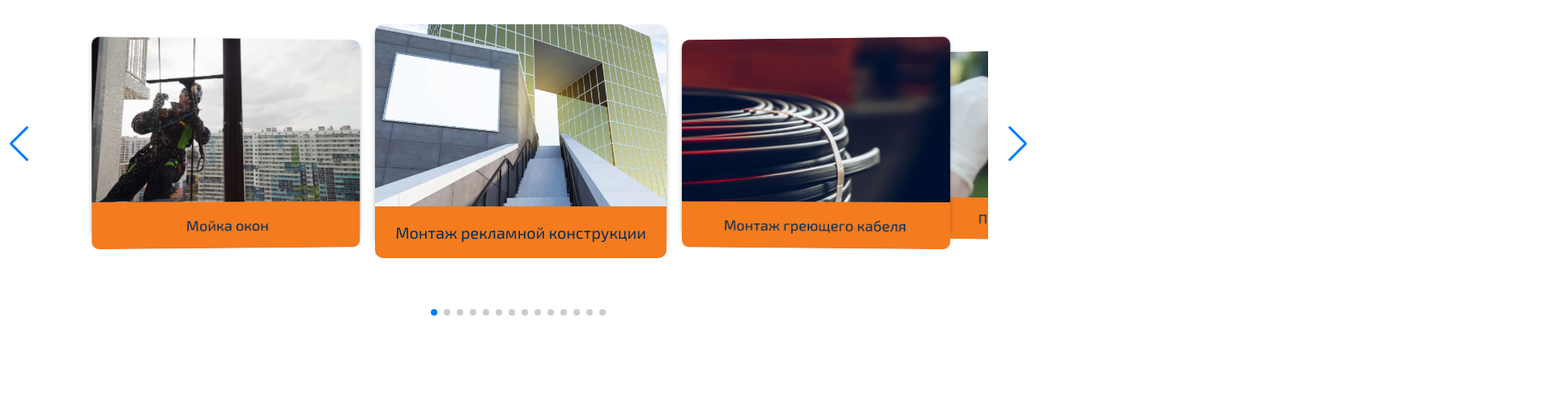
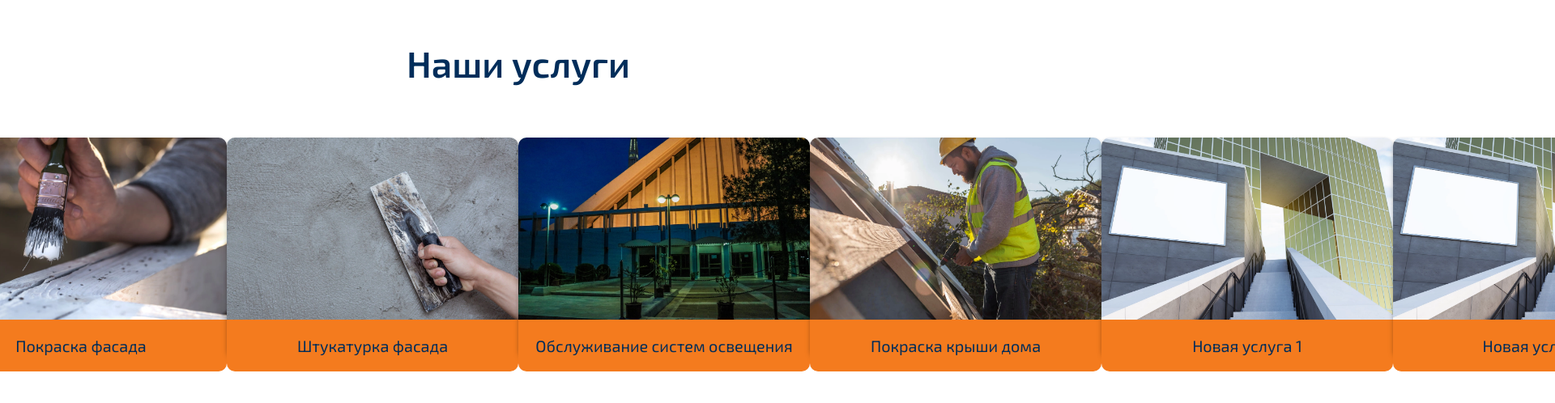
Before and after one commit to yegor-dyakovskiy/react-promalp, a React (Vite) app: page / in a window 1280 px wide. Shown: the top 498 px of the page at 81% size, 1920 px wide, since content can reach past the window. Built offline with nearby package versions, Linux system fonts and the light colour scheme.

Commit message:
nothing changed

```diff
--- a/src/components/Cards/Cards.jsx
+++ b/src/components/Cards/Cards.jsx
@@ -1,11 +1,8 @@
 import './Cards.css';
 import Card from '../Card/Card.jsx';
-import { Swiper, SwiperSlide } from 'swiper/react';
-import { Keyboard, Pagination, Navigation, EffectCoverflow } from 'swiper/modules';
-import 'swiper/css'; // Подключаем базовые стили Swiper
-import 'swiper/css/navigation';  // Для стилей навигации
-import 'swiper/css/pagination';  // Для стилей пагинации
-import 'swiper/css/effect-coverflow'; // Для стилей эффекта Coverflow
+import { useState, useEffect } from 'react';
+import AOS from 'aos';
+import 'aos/dist/aos.css'; // Подключаем стили для AOS
 import service10 from '../../assets/img/service-10.webp';
 import service1 from '../../assets/img/service-1.webp';
 import service2 from '../../assets/img/service-2.webp';
@@ -17,74 +14,106 @@ import service8 from '../../assets/img/service-8.webp';
 import service9 from '../../assets/img/service-9.webp';
 
 const cardsData = [
-    { id: 1, imgPath: service10, title: 'Мойка окон', aosAnimation: 'fade-up' },
-    { id: 2, imgPath: service1, title: 'Монтаж рекламной конструкции', aosAnimation: 'fade-up' },
-    { id: 3, imgPath: service2, title: 'Монтаж греющего кабеля', aosAnimation: 'fade-up' },
-    { id: 4, imgPath: service3, title: 'Покраска крыши дома', aosAnimation: 'fade-up' },
-    { id: 5, imgPath: service4, title: 'Фото и видеосъёмка', aosAnimation: 'fade-up' },
-    { id: 6, imgPath: service5, title: 'Покраска фасада', aosAnimation: 'fade-up' },
-    { id: 7, imgPath: service6, title: 'Штукатурка фасада', aosAnimation: 'fade-up' },
-    { id: 8, imgPath: service8, title: 'Обслуживание систем освещения', aosAnimation: 'fade-up' },
-    { id: 9, imgPath: service9, title: 'Покраска крыши дома', aosAnimation: 'fade-up' },
-    { id: 10, imgPath: service1, title: 'Новая услуга 1', aosAnimation: 'fade-up' },
-    { id: 11, imgPath: service1, title: 'Новая услуга 2', aosAnimation: 'fade-up' },
-    { id: 12, imgPath: service1, title: 'Новая услуга 3', aosAnimation: 'fade-up' },
-    { id: 13, imgPath: service1, title: 'Новая услуга 4', aosAnimation: 'fade-up' },
-    { id: 14, imgPath: service1, title: 'Новая услуга 5', aosAnimation: 'fade-up' },
+    { id: 1, imgPath: service10, title: 'Мойка окон' },
+    { id: 2, imgPath: service1, title: 'Монтаж рекламной конструкции' },
+    { id: 3, imgPath: service2, title: 'Монтаж греющего кабеля' },
+    { id: 4, imgPath: service3, title: 'Покраска крыши дома' },
+    { id: 5, imgPath: service4, title: 'Фото и видеосъёмка' },
+    { id: 6, imgPath: service5, title: 'Покраска фасада' },
+    { id: 7, imgPath: service6, title: 'Штукатурка фасада' },
+    { id: 8, imgPath: service8, title: 'Обслуживание систем освещения' },
+    { id: 9, imgPath: service9, title: 'Покраска крыши дома' },
+    { id: 10, imgPath: service1, title: 'Новая услуга 1' },
+    { id: 11, imgPath: service1, title: 'Новая услуга 2' },
+    { id: 12, imgPath: service1, title: 'Новая услуга 3' },
+    { id: 13, imgPath: service1, title: 'Новая услуга 4' },
+    { id: 14, imgPath: service1, title: 'Новая услуга 5' },
 ];
 
 function Cards() {
+    const [currentIndex, setCurrentIndex] = useState(0); // Индекс слайда
+    const [isMobile, setIsMobile] = useState(false); // Состояние для проверки мобильного устройства
+    const displayCount = 1; // Количество карточек на одном слайде
+    const images = cardsData; // Данные для слайдера
+
+    useEffect(() => {
+        // Инициализация AOS
+        AOS.init({
+            duration: 1000,
+            easing: 'ease-out',
+            once: true,
+        });
+
+        // Функция для обновления состояния isMobile при изменении ширины окна
+        const handleResize = () => {
+            if (window.innerWidth <= 1000) {
+                setIsMobile(true); // Включаем слайдер на мобильных устройствах
+            } else {
+                setIsMobile(false); // Отключаем слайдер на больших экранах
+            }
+        };
+
+        // Добавляем слушатель события resize
+        window.addEventListener('resize', handleResize);
+
+        // Проверяем размер окна при первоначальной загрузке
+        handleResize();
+
+        // Убираем слушатель при размонтировании компонента
+        return () => {
+            window.removeEventListener('resize', handleResize);
+        };
+    }, []);
+
+    // Функция для обновления слайдера
+    const updateSlider = () => {
+        return images.slice(currentIndex, currentIndex + displayCount);
+    };
+
+    // Обработчик кнопки "влево"
+    const leftButton = () => {
+        setCurrentIndex((prevIndex) => (prevIndex - 1 + images.length) % images.length);
+    };
+
+    // Обработчик кнопки "вправо"
+    const rightButton = () => {
+        setCurrentIndex((prevIndex) => (prevIndex + 1) % images.length);
+    };
+
     return (
-        <section className='cards__swiper'>
-           <Swiper
-    modules={[Keyboard, Pagination, Navigation, EffectCoverflow]}  // Подключаем модули
-    keyboard={{ enabled: true }}  // Включаем управление клавиатурой
-    spaceBetween={50}
-    loop={true}
-    pagination={{
-        clickable: true,  // Включаем возможность клика по пагинации
-        el: '.swiper-pagination',  // Контейнер для пагинации
-    }}
-    navigation={{
-        nextEl: '.swiper-button-next',  // Кнопка "следующий"
-        prevEl: '.swiper-button-prev',  // Кнопка "предыдущий"
-    }}
-    effect="coverflow"  // Активируем эффект Coverflow
-    coverflowEffect={{
-        rotate: 5,
-        stretch: 0,
-        depth: 120,
-        modifier: 1,
-        slideShadows: false,
-    }}
-    breakpoints={{
-        // Когда экран больше 1200px
-        1200: {
-            slidesPerView: 3,  // Показываем 3 карточки
-        },
-        // Когда экран от 900px до 1199px
-        900: {
-            slidesPerView: 2,  // Показываем 2 карточки
-        },
-        // Когда экран меньше 900px
-        0: {
-            slidesPerView: 1,  // Показываем 1 карточку
-        },
-    }}
->
-    {cardsData.map((card) => (
-        <SwiperSlide key={card.id}>
-            <Card
-                imgPath={card.imgPath}
-                title={card.title}
-            />
-        </SwiperSlide>
-    ))}
-</Swiper>
-
-            <div className="swiper-pagination"></div>
-            <div className="swiper-button-next"></div>
-            <div className="swiper-button-prev"></div>
+        <section className="cards">
+            <h2 className="cards__title">Наши услуги</h2>
+            <div className="cards__box">
+                {isMobile
+                    ? // Для мобильных устройств показываем только слайдер
+                      updateSlider().map((card) => (
+                          <Card
+                              key={card.id}
+                              imgPath={card.imgPath}
+                              title={card.title}
+                              data-aos="fade-up" // Добавляем анимацию для карточек на мобильных устройствах
+                          />
+                      ))
+                    : // Для больших экранов показываем все карточки
+                      cardsData.map((card) => (
+                          <Card
+                              key={card.id}
+                              imgPath={card.imgPath}
+                              title={card.title}
+                              data-aos="fade-up" // Добавляем анимацию для всех карточек на больших экранах
+                          />
+                      ))}
+            </div>
+            {isMobile && (
+                <div className="slider-buttons">
+                    <button className="service__buttons_3row-left" onClick={leftButton}>
+                        ←НАЛЕВО
+                    </button>
+                    <button className="service__buttons_3row-right" onClick={rightButton}>
+                        НАПРАВО→
+                    </button>
+                </div>
+            )}
         </section>
     );
 }
```
